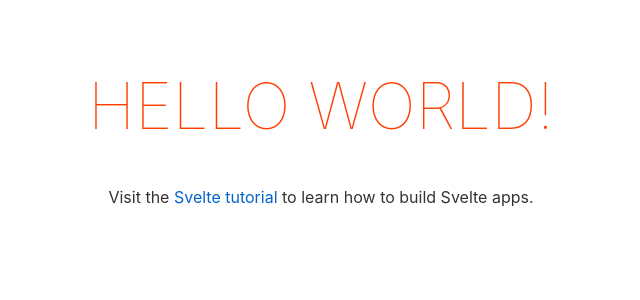
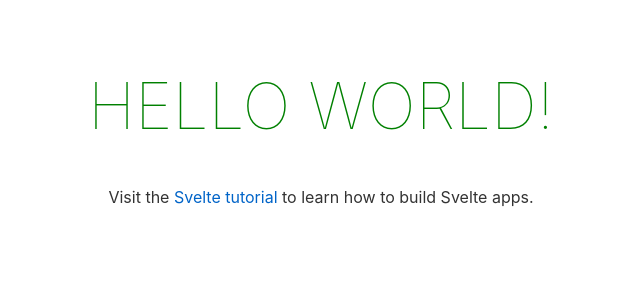
Before and after one commit to sayhicoelho/svelte-sass-example, a Svelte app: page / in a window 1280 px wide. Shown: the top 300 px of the page, without its empty margins (319-959 px from the left). Built offline with nearby package versions, Linux system fonts and the light colour scheme.

Commit message:
Add Sass

```diff
--- a/package.json
+++ b/package.json
@@ -9,11 +9,13 @@
   "devDependencies": {
     "@rollup/plugin-commonjs": "^12.0.0",
     "@rollup/plugin-node-resolve": "^8.0.0",
+    "node-sass": "^4.14.1",
     "rollup": "^2.3.4",
     "rollup-plugin-livereload": "^1.0.0",
     "rollup-plugin-svelte": "^5.0.3",
     "rollup-plugin-terser": "^5.1.2",
-    "svelte": "^3.0.0"
+    "svelte": "^3.0.0",
+    "svelte-preprocess": "^4.0.8"
   },
   "dependencies": {
     "sirv-cli": "^1.0.0"
--- a/rollup.config.js
+++ b/rollup.config.js
@@ -3,6 +3,7 @@ import resolve from '@rollup/plugin-node-resolve';
 import commonjs from '@rollup/plugin-commonjs';
 import livereload from 'rollup-plugin-livereload';
 import { terser } from 'rollup-plugin-terser';
+import autoPreprocess from 'svelte-preprocess';
 
 const production = !process.env.ROLLUP_WATCH;
 
@@ -43,7 +44,8 @@ export default {
 			// a separate file - better for performance
 			css: css => {
 				css.write('public/build/bundle.css');
-			}
+			},
+			preprocess: autoPreprocess(),
 		}),
 
 		// If you have external dependencies installed from
--- a/src/App.svelte
+++ b/src/App.svelte
@@ -7,7 +7,9 @@
 	<p>Visit the <a href="https://svelte.dev/tutorial">Svelte tutorial</a> to learn how to build Svelte apps.</p>
 </main>
 
-<style>
+<style type="text/scss">
+	@import './scss/vars';
+
 	main {
 		text-align: center;
 		padding: 1em;
@@ -16,7 +18,7 @@
 	}
 
 	h1 {
-		color: #ff3e00;
+		color: $color;
 		text-transform: uppercase;
 		font-size: 4em;
 		font-weight: 100;
--- /dev/null
+++ b/src/scss/vars.scss
@@ -0,0 +1 @@
+$color: green;
```
Also changed, not shown: 1 other file (tests, documents, lock files or other folders).
